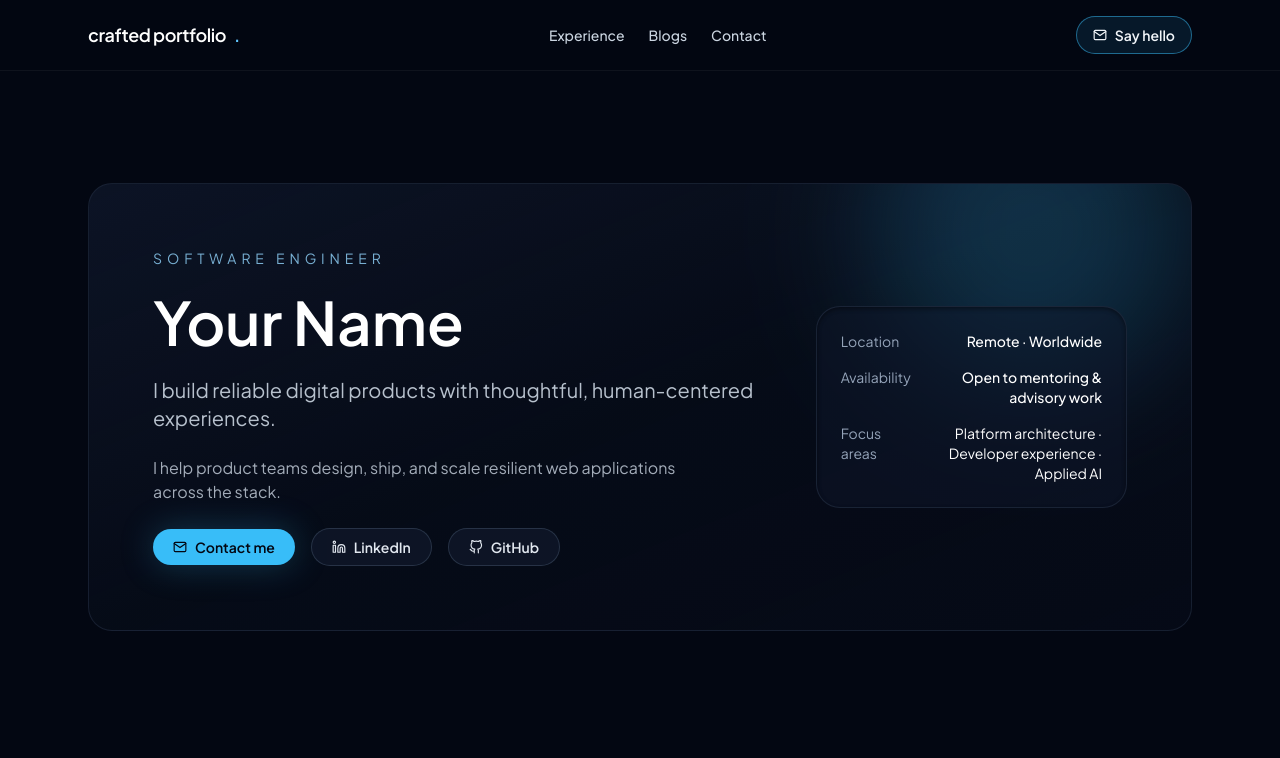
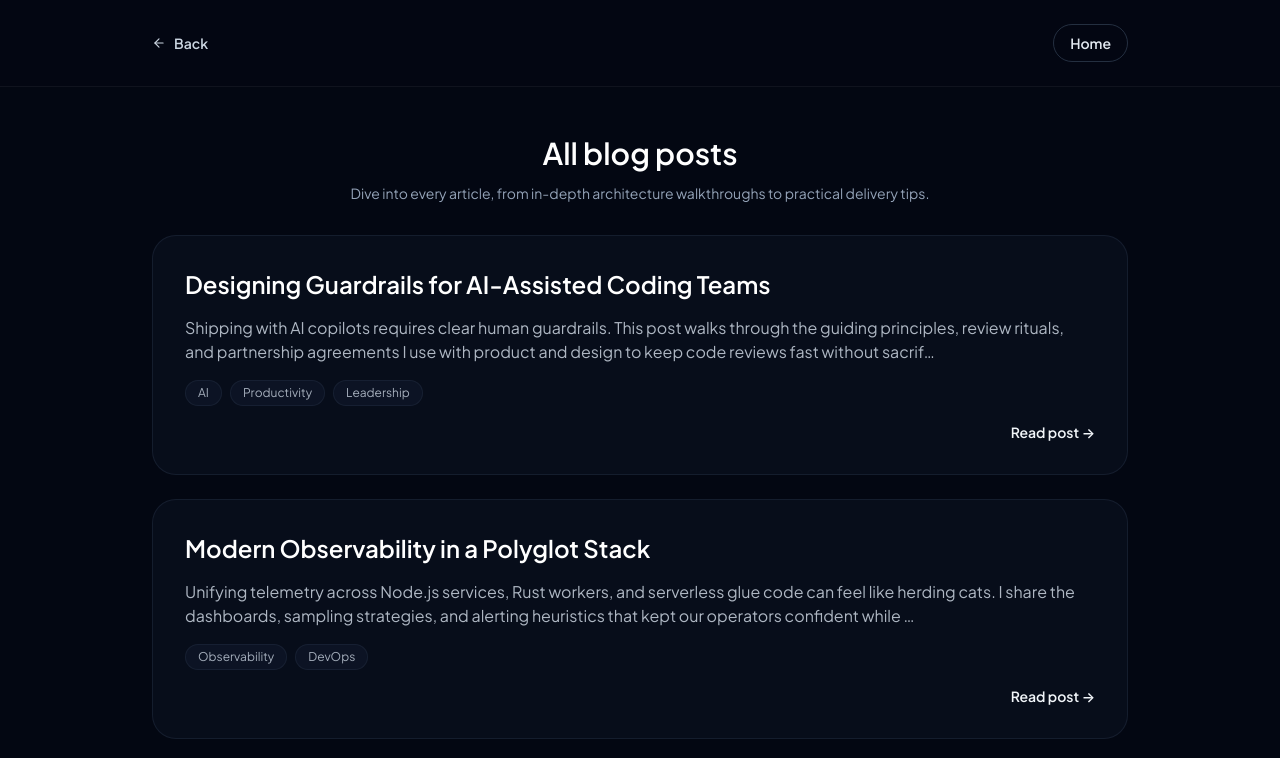
Before and after one commit to ngdzu/dzutech, a React (Vite) app: page /blogs in a window 1280 px wide. Before the commit this address led to /. Shown: the top 758 px of the page. Built offline with nearby package versions, Linux system fonts and the light colour scheme; no server answers.

Commit message:
Limit to 3 most recent blogs on landing page. Provide links to see the list of all blogs.

```diff
--- a/src/App.tsx
+++ b/src/App.tsx
@@ -2,6 +2,7 @@ import { Navigate, Route, Routes } from 'react-router-dom'
 import { LandingPage } from './pages/LandingPage'
 import { AdminDashboard } from './pages/AdminDashboard'
 import { AdminBlogsPage } from './pages/AdminBlogsPage'
+import { BlogListPage } from './pages/BlogListPage'
 import { AdminBlogDetailPage } from './pages/AdminBlogDetailPage'
 import { AdminBlogEditorPage } from './pages/AdminBlogEditorPage'
 import { AdminBlogsByTagPage } from './pages/AdminBlogsByTagPage'
@@ -12,6 +13,7 @@ function App() {
   return (
     <Routes>
       <Route path="/" element={<LandingPage />} />
+  <Route path="/blogs" element={<BlogListPage />} />
   <Route path="/blogs/:blogId" element={<BlogDetailPage />} />
   <Route path="/blogs/tags/:tagSlug" element={<BlogTagPage />} />
   <Route path="/admin" element={<AdminDashboard />} />
--- /dev/null
+++ b/src/pages/BlogListPage.tsx
@@ -0,0 +1,147 @@
+import { useEffect, useMemo } from 'react'
+import { FiArrowLeft } from 'react-icons/fi'
+import { Link, useNavigate } from 'react-router-dom'
+import { useContent } from '../context/ContentContext'
+
+const BlogListPage = () => {
+  const navigate = useNavigate()
+  const { content, loading } = useContent()
+  const posts = content.posts ?? []
+
+  const sortedPosts = useMemo(() => {
+    const parseTimestamp = (value: string | undefined): number | null => {
+      if (typeof value !== 'string') return null
+      const parsed = Date.parse(value)
+      return Number.isNaN(parsed) ? null : parsed
+    }
+
+    return posts
+      .map((post, index) => {
+        const datedPost = post as typeof post & { updatedAt?: string; createdAt?: string }
+        const updatedAt = parseTimestamp(datedPost.updatedAt)
+        const createdAt = parseTimestamp(datedPost.createdAt)
+        const timestamp = updatedAt ?? createdAt ?? null
+        return { post, index, timestamp }
+      })
+      .sort((a, b) => {
+        if (a.timestamp == null && b.timestamp == null) {
+          return a.index - b.index
+        }
+        if (a.timestamp == null) return 1
+        if (b.timestamp == null) return -1
+        return b.timestamp - a.timestamp
+      })
+  }, [posts])
+
+  useEffect(() => {
+    if (typeof window !== 'undefined') {
+      window.scrollTo({ top: 0, behavior: 'smooth' })
+    }
+  }, [])
+
+  if (loading && sortedPosts.length === 0) {
+    return (
+      <div className="flex min-h-screen flex-col items-center justify-center bg-night-900 px-6 text-center text-slate-300">
+        <p className="text-sm text-slate-400">Loading blogs…</p>
+      </div>
+    )
+  }
+
+  return (
+    <div className="min-h-screen bg-night-900 text-slate-100">
+      <header className="border-b border-white/5 bg-night-900/80">
+        <div className="mx-auto flex max-w-5xl flex-wrap items-center justify-between gap-4 px-6 py-6">
+          <button
+            type="button"
+            onClick={() => navigate(-1)}
+            className="inline-flex items-center gap-2 text-sm font-semibold text-slate-300 transition hover:text-white"
+          >
+            <FiArrowLeft />
+            Back
+          </button>
+          <Link
+            to="/#blogs"
+            className="inline-flex items-center gap-2 rounded-full border border-slate-700/70 px-4 py-2 text-sm font-semibold text-slate-200 transition hover:border-accent-400 hover:text-white"
+          >
+            Home
+          </Link>
+        </div>
+      </header>
+
+      <main className="mx-auto flex max-w-5xl flex-col gap-8 px-6 py-12">
+        <div className="space-y-3 text-center">
+          <h1 className="text-3xl font-semibold text-white">All blog posts</h1>
+          <p className="text-sm text-slate-400">
+            Dive into every article, from in-depth architecture walkthroughs to practical delivery tips.
+          </p>
+        </div>
+
+        {sortedPosts.length === 0 ? (
+          <div className="rounded-3xl border border-slate-800/70 bg-slate-900/40 px-6 py-12 text-center text-sm text-slate-300/80">
+            No blogs are published yet. Check back soon.
+          </div>
+        ) : (
+          <div className="grid gap-6">
+            {sortedPosts.map(({ post, index }) => {
+              const trimmedContent = (post.content ?? '').trim()
+              const previewText =
+                trimmedContent.length > 220 ? `${trimmedContent.slice(0, 220)}…` : trimmedContent
+
+              const tags = Array.isArray(post.tags)
+                ? post.tags.filter((tag): tag is string => Boolean(tag?.trim()))
+                : []
+
+              return (
+                <article
+                  key={`${post.title}-${index}`}
+                  className="group rounded-3xl border border-slate-800/60 bg-slate-900/40 p-8 transition hover:border-accent-500/40 hover:bg-night-800/80"
+                >
+                  <div className="flex flex-col gap-4">
+                    <h2 className="text-2xl font-semibold text-white transition group-hover:text-accent-200">
+                      <Link
+                        to={`/blogs/${index}`}
+                        className="focus-visible:outline focus-visible:outline-2 focus-visible:outline-offset-2 focus-visible:outline-accent-400"
+                      >
+                        {post.title}
+                      </Link>
+                    </h2>
+                    <p className="text-base text-slate-300/85 whitespace-pre-line">
+                      {previewText || 'Content coming soon.'}
+                    </p>
+                    {tags.length > 0 && (
+                      <div className="flex flex-wrap gap-2 text-xs text-slate-300/80">
+                        {tags.map((tag) => {
+                          const trimmed = tag.trim()
+                          const encoded = encodeURIComponent(trimmed.toLowerCase())
+                          return (
+                            <Link
+                              key={trimmed}
+                              to={`/blogs/tags/${encoded}`}
+                              className="rounded-full border border-slate-800/60 bg-slate-900/70 px-3 py-1 transition hover:border-accent-400 hover:text-white"
+                            >
+                              {trimmed}
+                            </Link>
+                          )
+                        })}
+                      </div>
+                    )}
+                    <div className="flex justify-end">
+                      <Link
+                        to={`/blogs/${index}`}
+                        className="text-sm font-semibold text-accent-200 transition hover:text-accent-100"
+                      >
+                        Read post →
+                      </Link>
+                    </div>
+                  </div>
+                </article>
+              )
+            })}
+          </div>
+        )}
+      </main>
+    </div>
+  )
+}
+
+export { BlogListPage }
--- a/src/pages/LandingPage.tsx
+++ b/src/pages/LandingPage.tsx
@@ -1,6 +1,6 @@
 import { type ReactNode, useEffect } from 'react'
 import { motion } from 'framer-motion'
-import { FiArrowDownCircle, FiGithub, FiLinkedin, FiMail } from 'react-icons/fi'
+import { FiArrowDownCircle, FiArrowRight, FiGithub, FiLinkedin, FiMail } from 'react-icons/fi'
 import { Link, useLocation } from 'react-router-dom'
 import { useContent } from '../context/ContentContext'
 
@@ -210,6 +210,32 @@ export const LandingPage = () => {
     ? 'relative z-10 grid gap-10 md:grid-cols-[2fr,1fr] md:items-center'
     : 'relative z-10 grid gap-10'
 
+  const parseTimestamp = (value: string | undefined): number | null => {
+    if (typeof value !== 'string') return null
+    const parsed = Date.parse(value)
+    return Number.isNaN(parsed) ? null : parsed
+  }
+
+  const postsWithIndex = posts
+    .map((post, index) => {
+      const datedPost = post as typeof post & { updatedAt?: string; createdAt?: string }
+      const updatedAt = parseTimestamp(datedPost.updatedAt)
+      const createdAt = parseTimestamp(datedPost.createdAt)
+      const timestamp = updatedAt ?? createdAt ?? null
+      return { post, index, timestamp }
+    })
+    .sort((a, b) => {
+      if (a.timestamp == null && b.timestamp == null) {
+        return a.index - b.index
+      }
+      if (a.timestamp == null) return 1
+      if (b.timestamp == null) return -1
+      return b.timestamp - a.timestamp
+    })
+
+  const recentPosts = postsWithIndex.slice(0, 3)
+  const hasMorePosts = posts.length > recentPosts.length
+
   useEffect(() => {
     if (typeof document === 'undefined') return
     if (!location.hash) return
@@ -363,12 +389,29 @@ export const LandingPage = () => {
           </div>
         </Section>
 
-  <Section id="blogs" title="Blogs & tutorials" eyebrow="Knowledge sharing">
+        <Section id="blogs" title="Blogs & tutorials" eyebrow="Knowledge sharing">
           <div className="grid gap-10 lg:grid-cols-[minmax(0,2fr),minmax(0,1fr)]">
             <div className="space-y-6">
-              {posts.map((post, index) => (
-                <PostCard key={`${post.title}-${index}`} post={post} index={index} />
-              ))}
+              {recentPosts.length > 0 ? (
+                recentPosts.map(({ post, index: postIndex }) => (
+                  <PostCard key={`${post.title}-${postIndex}`} post={post} index={postIndex} />
+                ))
+              ) : (
+                <p className="rounded-2xl border border-slate-800/60 bg-slate-900/40 px-6 py-8 text-center text-sm text-slate-300/80">
+                  Blog posts are on the way. Check back soon.
+                </p>
+              )}
+              {hasMorePosts && (
+                <div className="flex justify-end">
+                  <Link
+                    to="/blogs"
+                    className="inline-flex items-center gap-2 text-sm font-semibold text-accent-200 transition hover:text-accent-100"
+                  >
+                    View all blogs
+                    <FiArrowRight className="h-4 w-4" />
+                  </Link>
+                </div>
+              )}
             </div>
             <div className="space-y-3 rounded-3xl border border-slate-800/70 bg-slate-900/40 p-6">
               <h3 className="text-sm uppercase tracking-[0.35em] text-slate-400">Hands-on tutorials</h3>
```
